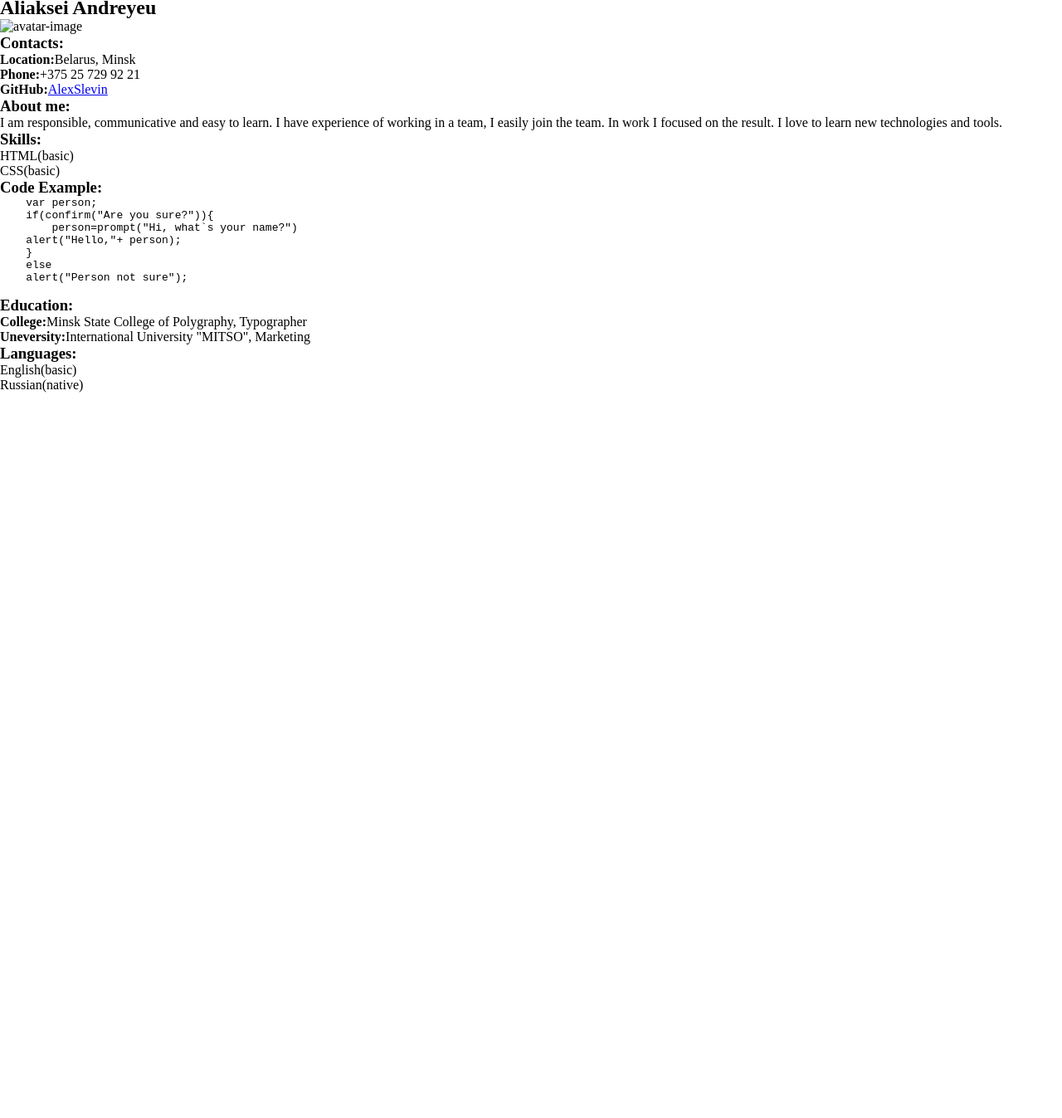
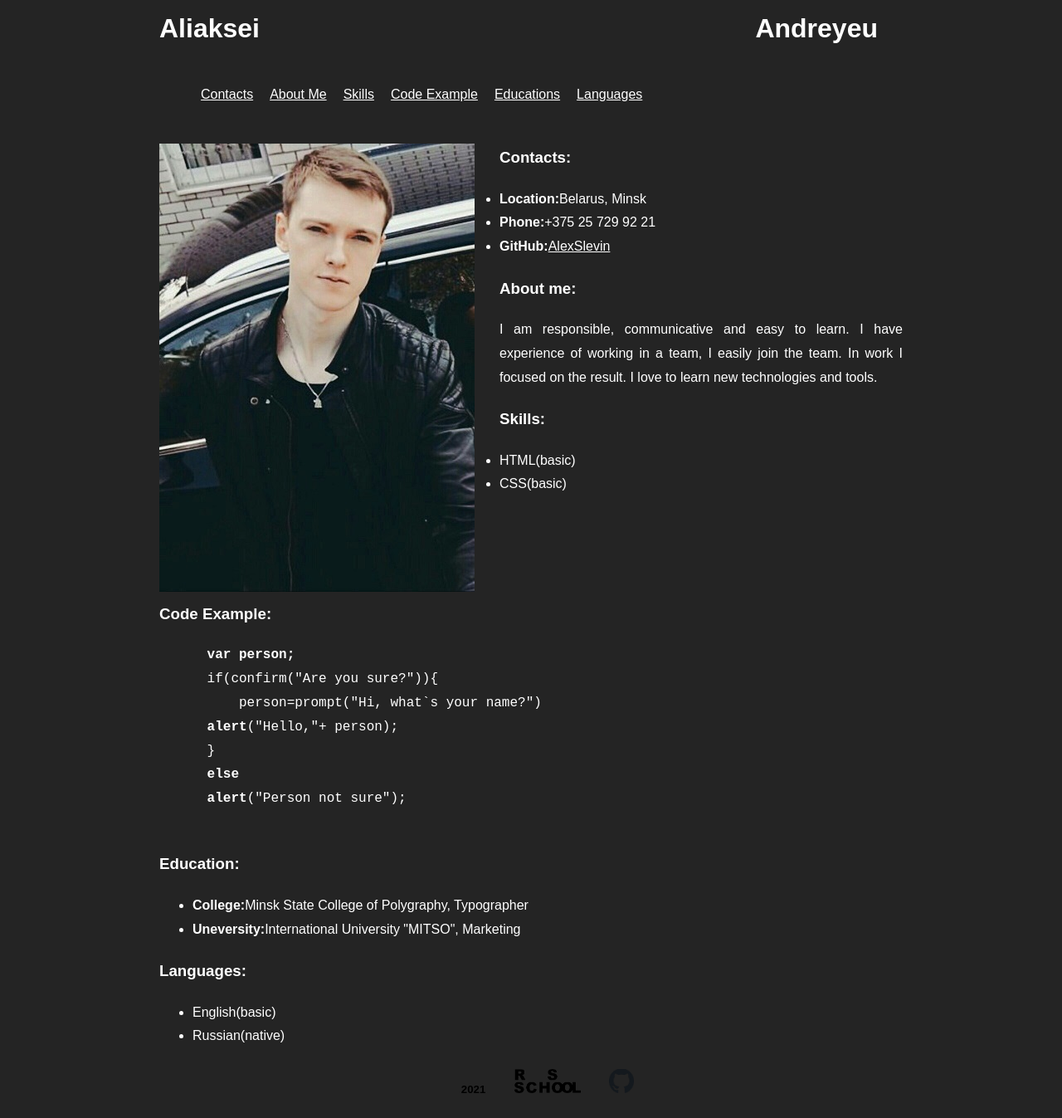
Before and after one commit to AlexSlevin/rsschool-cv, a plain HTML site: page index.html in a window 1280 px wide. Shown: the part 4-1351 px from the top of the page at 83% size. Before the commit the page ends 800 px from the top, so only its background shows below. Drawn offline with Linux system fonts and the light colour scheme.

Commit message:
docs: modified style.css, index.html

```diff
--- a/index.html
+++ b/index.html
@@ -5,59 +5,84 @@
   <meta http-equiv="X-UA-Compatible" content="IE=edge">
   <meta name="viewport" content="width=device-width, initial-scale=1.0">
  <link rel="stylesheet" href="style.css">
-  <title>CV</title>
+  <title><h1>Aliaksei Andreyeu</h1></title>
 </head>
-<body>
+<body class="page">
+  <header class="header">
     <section>
-  <h1>Aliaksei Andreyeu</h1>
+      <nav class="nav">
+        <span class="name">Aliaksei Andreyeu</span>
+        <ul class="nav-list">
+          <li class="nav-item"> <a class="href-color" href="#contacts" class="nav-link">Contacts</a></li>
+          <li class="nav-item"> <a class="href-color" href="#about-me" class="nav-link">About Me</a></li>
+          <li class="nav-item"> <a class="href-color" href="#skills" class="nav-link">Skills</a></li>
+          <li class="nav-item"> <a class="href-color" href="#code-example" class="nav-link">Code Example</a></li>
+          <li class="nav-item"> <a class="href-color" href="#educations" class="nav-link">Educations</a></li>
+          <li class="nav-item"> <a class="href-color" href="#languages" class="nav-link">Languages</a></li>
+        </ul>
+      </nav>
     </section>
-
-  <img src="../images/swysnaxP77M.jpg" alt="avatar-image" class="avatar">
-
-<section>
+  </header>
+  <main>
+  <div class="for-image">
+  <section class="image">
+    <img src="./assets/swysnaxP77M.jpg" alt="Aliaksei Andreyeu(photo)" class="avatar">
+  </section>
+  <section id="contacts">
     <h3>Contacts:</h3>
     <ul>
       <li><b>Location:</b>Belarus, Minsk</li>
       <li><b>Phone:</b>+375 25 729 92 21</li>
-    <li><b>GitHub:</b><a  href="https://github.com/AlexSlevin">AlexSlevin</a></li>
+      <li><b>GitHub:</b><a class="href-color"  href="https://github.com/AlexSlevin">AlexSlevin</a></li>
     </ul>
   </section>
-<section>
+  <section id="about-me">
     <h3>About me:</h3>
     <p>I am responsible, communicative and easy to learn. I have experience of working in a team, I easily join the team. In work I focused on the result. I love to learn new technologies and tools.</p>
   </section>
-<section>
+  <section id="skills">
     <h3>Skills:</h3>
   <ul>
     <li>HTML(basic)</li>
     <li>CSS(basic)</li>
   </ul>
   </section>
-<section>
+</div>
+  <div class="after-image">
+  <section id="code-example">
     <h3>Code Example:</h3>
     <pre>
-    var person;
+      <span class="big-text">var person;</span>
       if(confirm("Are you sure?")){
           person=prompt("Hi, what`s your name?")
-    alert("Hello,"+ person);
+      <span class="big-text">alert</span>("Hello,"+ person);
       }
-    else
-    alert("Person not sure");
+      <span class="big-text">else</span>
+      <span class="big-text">alert</span>("Person not sure");
     </pre>
   </section>
-<section>
+  <section id="educations">
     <h3>Education:</h3>
     <ul>
       <li><b>College:</b>Minsk State College of Polygraphy, Typographer</li>
       <li><b>Uneversity:</b>International University "MITSO", Marketing</li>
     </ul>
   </section>
-<section>
+  <section id="languages">
     <h3>Languages:</h3>
     <ul>
       <li>English(basic)</li>
       <li>Russian(native)</li>
     </ul>
   </section>
+</div>
+</main>
+  <footer class="footer">
+    <ul class="footer-links">
+      <li class="footer-text"><h5>2021</h5></li>
+      <li class="footer-item"><a class="footer-link-rsschool" href="https://rs.school/js/"></a></li>
+      <li class="footer-item"><a class="footer-link-github" href="https://github.com/AlexSlevin"></a></li>
+    </ul>
+  </footer>
 </body>
 </html>
--- a/style.css
+++ b/style.css
@@ -1,15 +1,102 @@
-*{
-    margin: 0;
+.page {
+
+    margin: 0 auto;
+
+    font-family: Arial, Helvetica, sans-serif;
+    font-size: 16px;
+    text-align: justify;
+    line-height: 1.8;
+    color: white;
+    background-color: #242424;
+    max-width: 70%;
+}
+
+.header{
+    display: inline-flex;
+    padding-top: 10px;
+    align-items: center;
+}
+
+.nav-list {
+    display: inline-flex;
+    justify-content: flex-end;
+    align-items: center;
+    padding-top: 10px;
+  }
+
+  .nav-item{
+      display: inline-flex;
+      float: right;
+      margin: 10px;
+  }
+
+.image{
+    float: left;
+    margin-right: 30px;
+}
+
+.after-image{
+    clear: both;
+}
+
+.anchor-navigation{
+    display: inline;
     padding: 0;
 }
-.text-block{
-    background-color: blue;
-    display: block;
-    width: 136px;
-    height: 21px;
-    overflow: hidden;
-    font-size: 20px;
+
+.href-color{
+    color: white;
 }
-.text-block:hover{
-    background-color: rgb(255, 0, 0);
+
+.name{
+    font-size: 32px;
+    margin-right: 30px;
+    font-weight: bold;
 }
+
+.big-text{
+    font-weight: bold;
+}
+
+.footer-link-rsschool{
+    display: inline-block;
+    width: 80px;
+    height: 29px;
+    background: url(assets/logo-rsschool3.png) center  no-repeat;
+    background-size: cover;
+    margin-right: 30px;
+}
+
+.footer-link-github{
+    display: inline-block;
+    width: 30px;
+    height: 29px;
+    background: url(assets/github-logo.png) center  no-repeat;
+    background-size: cover;
+}
+
+.footer-item{
+    display: inline-block;
+}
+
+.footer-links{
+    margin: 0 auto;
+}
+
+.footer{
+    text-align: center;
+}
+
+body {
+    min-height: 100vh;
+    display: flex;
+    flex-direction: column;
+    justify-content: space-between;
+  }
+
+  .footer-text{
+      display: inline-block;
+      font-weight: bold;
+      color: #000;
+      margin-right: 30px;
+  }
```
Lines whose indentation alone changed are shown as unchanged.
